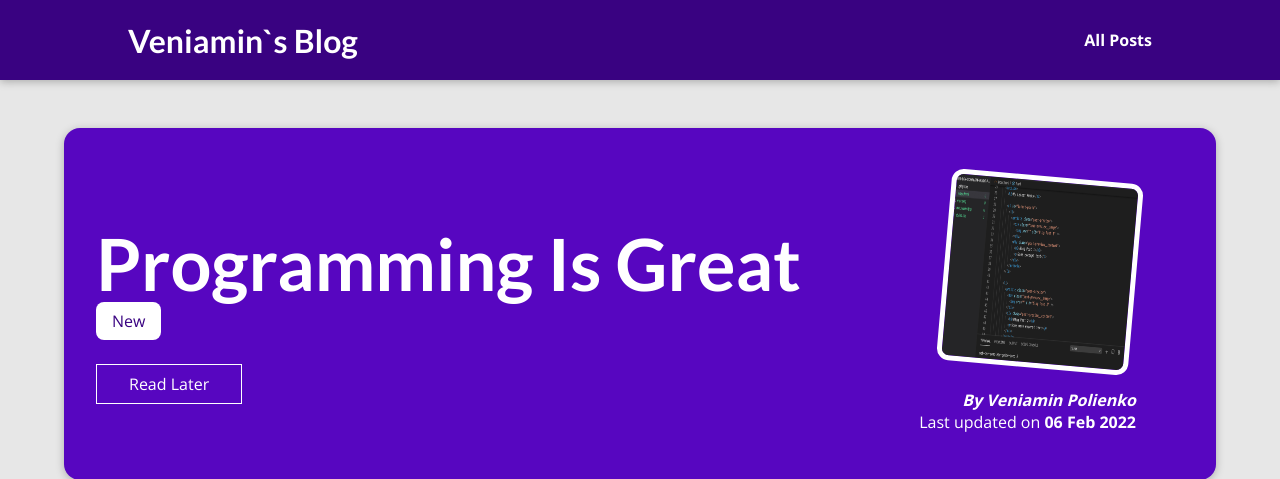
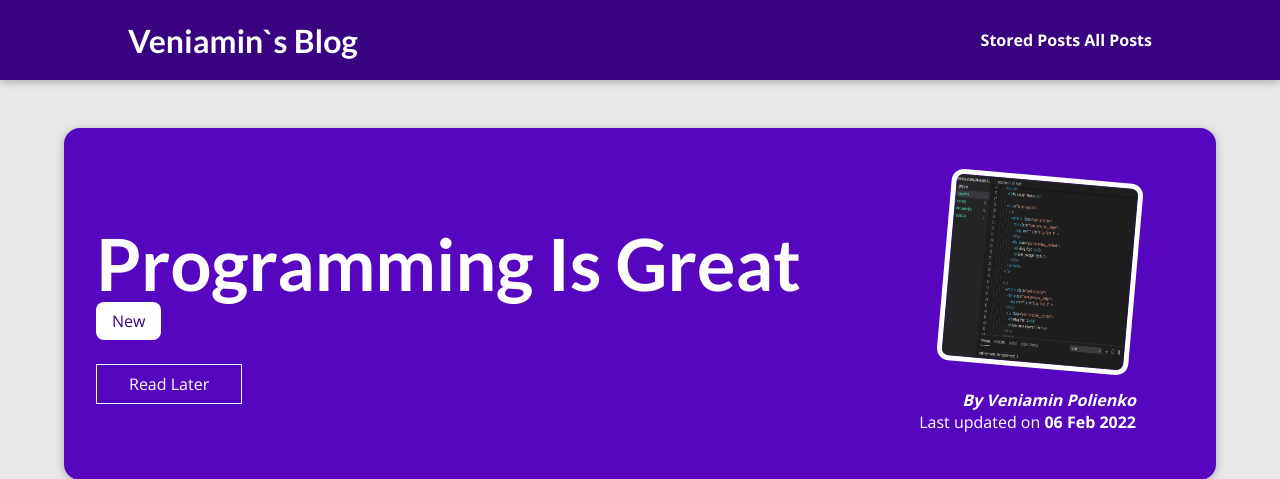
Before and after one commit to Kasaklalita/my-site, a Django app: a page that uses templates/base.html in a window 1280 px wide. Shown: the top 479 px of the page. Run offline with Django 4.2, Linux system fonts and the light colour scheme; data comes from the database, SQL or seed files in the repository; both versions use the stored data as it was after the commit.

Commit message:
managing read later via sessions

```diff
--- a/blog/templates/blog/post-detail.html
+++ b/blog/templates/blog/post-detail.html
@@ -25,9 +25,9 @@
       {% endfor %}
     </div>
     <div id="read-later">
-      {% csrf_token %}
       <form action="{% url 'read-later' %}" method="post">
-        <input type="hidden" name="" value="{{ post.id }}" name="post_id">
+        {% csrf_token %}
+        <input type="hidden" value="{{ post.id }}" name="post_id">
         <button>Read Later</button>
       </form>
     </div>
--- a/blog/views.py
+++ b/blog/views.py
@@ -55,8 +55,27 @@ class SinglePostView(View):
         return render(request, "blog/post-detail.html", context)
 
 class ReadLaterView(View):
+    def get(self, request):
+        stored_posts = request.session.get("stored_posts")
+        context = {}
+        if stored_posts is None or len(stored_posts) == 0:
+            context["posts"] = []
+            context["has_posts"] = False
+        else:
+            posts = Post.objects.filter(id__in = stored_posts)
+            context["posts"] = posts
+            context["has_posts"] = True
+        return render(request, "blog/stored-posts.html", context)
+
     def post(self, request):
-        pas
+        stored_posts = request.session.get("stored_posts")
+        if stored_posts is None:
+            stored_posts = []
+        post_id = int(request.POST["post_id"])
+        if post_id not in stored_posts:
+            stored_posts.append(post_id)
+            request.session["stored_posts"] = stored_posts
+        return HttpResponseRedirect("/")
 
 def starting_page(request):
     latest_posts = Post.objects.all().order_by("-date")[:3]
--- a/templates/base.html
+++ b/templates/base.html
@@ -12,6 +12,7 @@
     <header id="main-navigation">
       <h1><a href="{% url 'starting-page' %}">Veniamin`s Blog</a></h1>
       <nav>
+        <a href="{% url 'read-later' %}">Stored Posts</a>
         <a href="{% url 'posts-page' %}">All Posts</a>
       </nav>
     </header>
```
Also changed, not shown: blog/templates/blog/stored-posts.html (added, +21 -0 lines), db.sqlite3.
